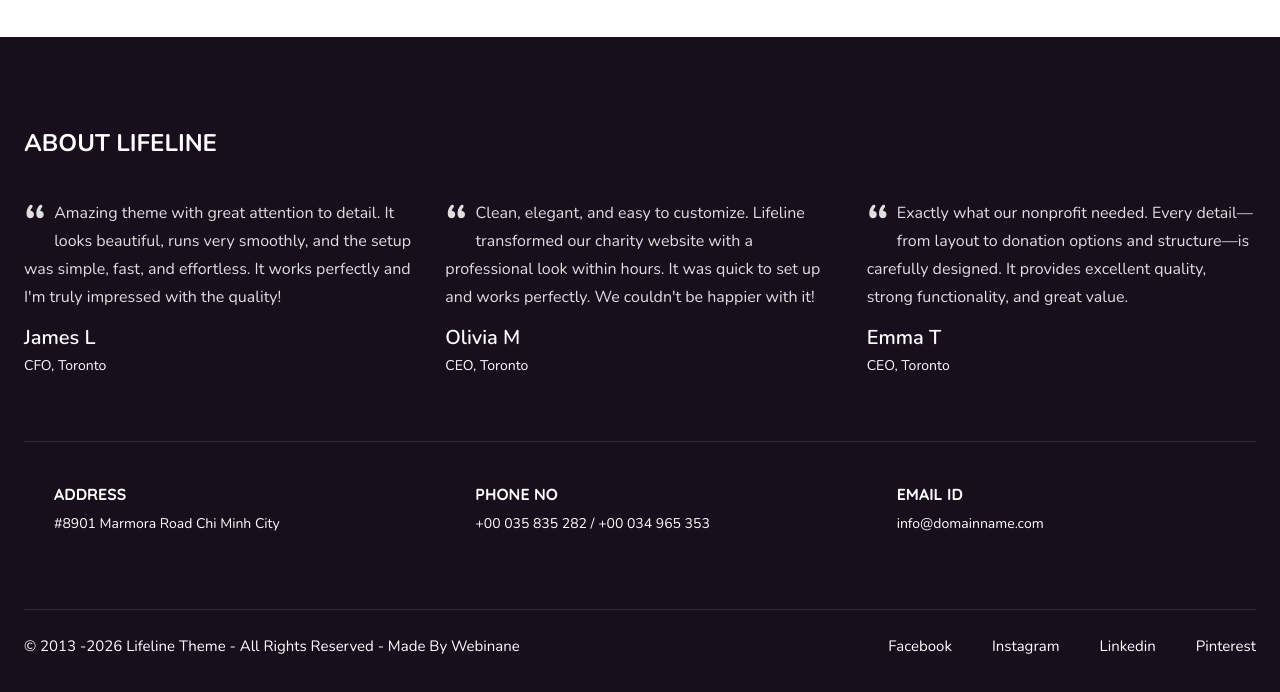
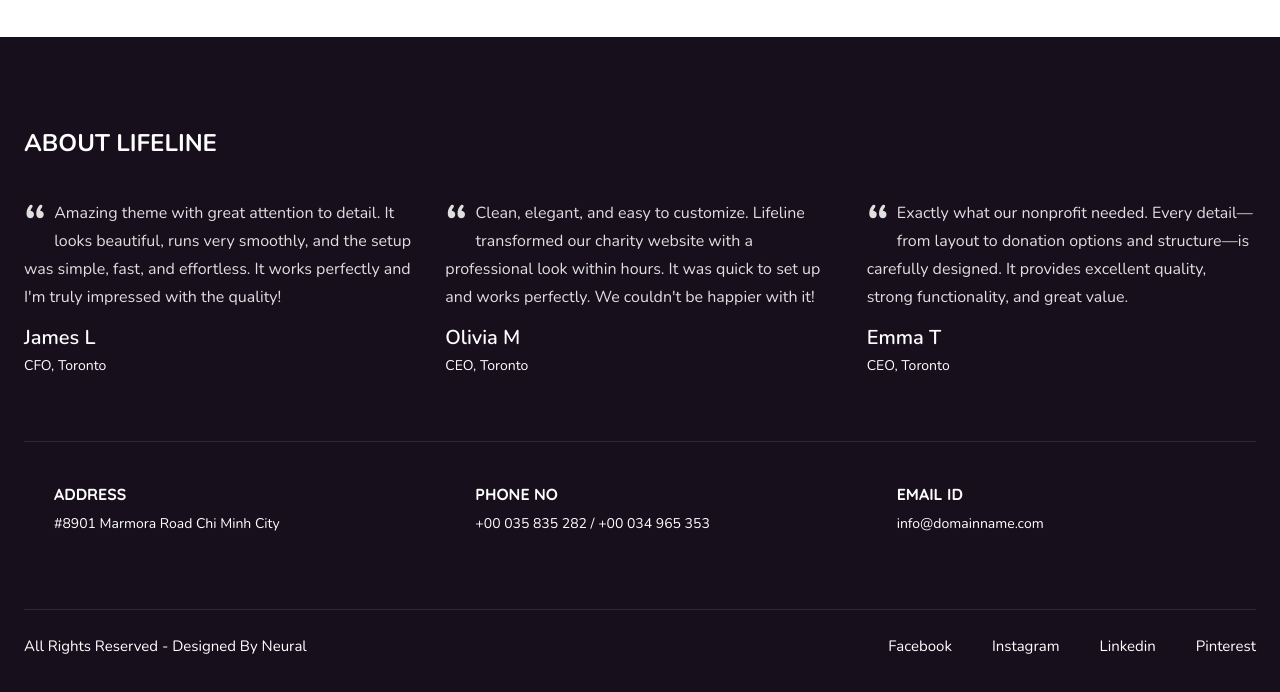
Before and after one commit to hacord15/mvmsf.ngo, a plain HTML site: page index.html in a window 1280 px wide. Shown: the part 5543-6235 px from the top of the page. Drawn offline with nearby package versions, Linux system fonts and the light colour scheme.

Commit message:
test and fix the footer and add neural

```diff
--- a/components/footer.html
+++ b/components/footer.html
@@ -66,7 +66,10 @@
       class="mt-[75px] flex flex-col items-center justify-between gap-4 border-t border-white/10 pt-6 sm:flex-row"
     >
       <p class="text-[15px] text-white">
-        © 2013 -2026 Lifeline Theme - All Rights Reserved - Made By Webinane
+        All Rights Reserved - Designed By
+        <a href="https://www.neuralinfo.in/" target="_blank" rel="noopener noreferrer" class="text-white transition-colors duration-200 hover:text-primary hover:underline">
+          Neural
+        </a>
       </p>
       <ul class="flex gap-10">
         <li><a href="#" class="text-[15px] text-white hover:text-primary">Facebook</a></li>
--- a/components/header.html
+++ b/components/header.html
@@ -74,7 +74,7 @@
 
     <nav class="hidden items-center gap-7 pt-3 lg:flex">
       <a href="/" class="text-base font-semibold text-black transition-colors hover:text-primary">Home</a>
-      <a href="/pages/about-us.html" class="text-base font-semibold text-black transition-colors hover:text-primary">About Us</a>
+      <a href="/about-us.html" class="text-base font-semibold text-black transition-colors hover:text-primary">About Us</a>
       <a href="/pages/our-work.html" class="text-base font-semibold text-black transition-colors hover:text-primary">Our Work</a>
       <a href="/pages/get-involved.html" class="text-base font-semibold text-black transition-colors hover:text-primary">Get Involved</a>
       <a href="/pages/impact-stories.html" class="text-base font-semibold text-black transition-colors hover:text-primary">Impact &amp; Stories</a>
```
Also changed, not shown: about-us.html (renamed from pages/about-us.html).
